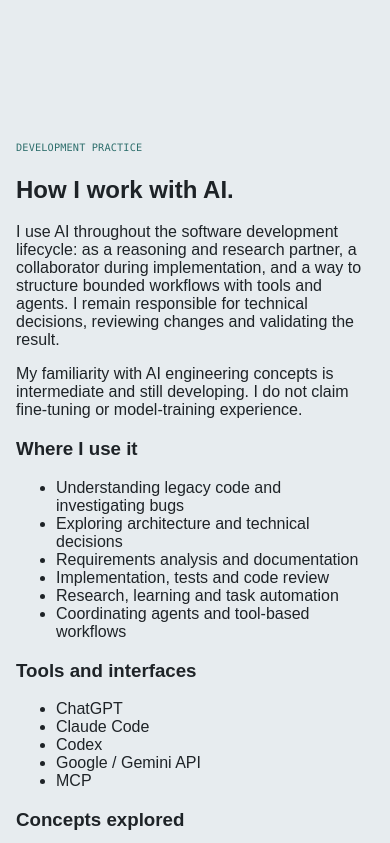
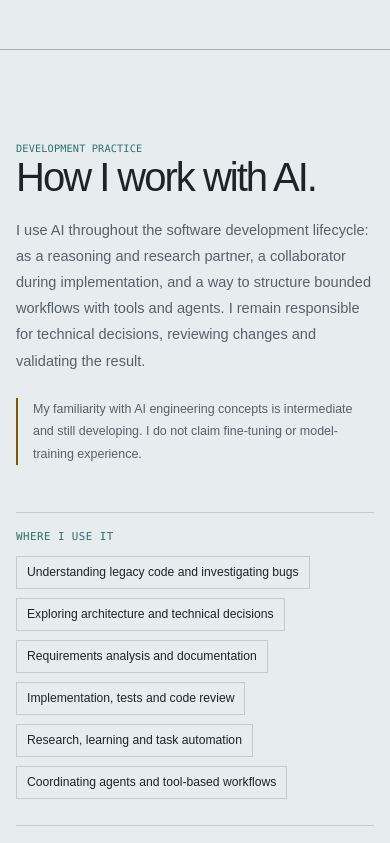
Before and after one commit to CaioDGeraldi/Portfolio, a React (Vite) app: page / in a window 390 px wide. Shown: the part 7720-8563 px from the top of the page. Built offline with nearby package versions, Linux system fonts and the light colour scheme; a web font is replaced by a local one.

Commit message:
style(portfolio): add responsive AI engineering section

```diff
--- a/src/project-pitches.css
+++ b/src/project-pitches.css
@@ -52,3 +52,21 @@
   .pitch-flow-arrow { transform: rotate(90deg); }
   .pitch-flow-step { padding: 12px 14px; }
 }
+
+
+/* AI-assisted engineering section */
+.ai-section { border-top: 1px solid var(--line-strong); }
+.ai-layout { display: grid; grid-template-columns: minmax(240px, .78fr) minmax(0, 1.22fr); gap: clamp(42px, 7vw, 100px); }
+.ai-intro h2 { max-width: 480px; margin: 0 0 20px; font-family: var(--display); font-size: clamp(2.5rem, 4.5vw, 4.4rem); font-weight: 500; line-height: 1; letter-spacing: -.05em; }
+.ai-intro > p:not(.section-eyebrow) { max-width: 490px; color: var(--muted); font-size: .91rem; line-height: 1.8; }
+.ai-intro .ai-note { margin-top: 24px; padding-left: 15px; border-left: 2px solid var(--accent); font-size: .78rem !important; }
+.ai-groups { display: grid; gap: 26px; }
+.ai-group { padding-top: 17px; border-top: 1px solid var(--line); }
+.ai-group h3 { margin: 0 0 13px; font-family: var(--mono); font-size: .68rem; font-weight: 500; letter-spacing: .04em; text-transform: uppercase; color: var(--teal); }
+.site-root[data-theme="dark"] .ai-group h3 { color: var(--teal-bright); }
+.ai-group ul { display: flex; flex-wrap: wrap; gap: 9px; margin: 0; padding: 0; list-style: none; }
+.ai-group li { padding: 7px 10px; border: 1px solid var(--line); color: var(--ink); font-size: .76rem; line-height: 1.4; }
+@media (max-width: 800px) {
+  .ai-layout { grid-template-columns: 1fr; gap: 34px; }
+  .ai-intro h2 { max-width: 620px; }
+}
```
